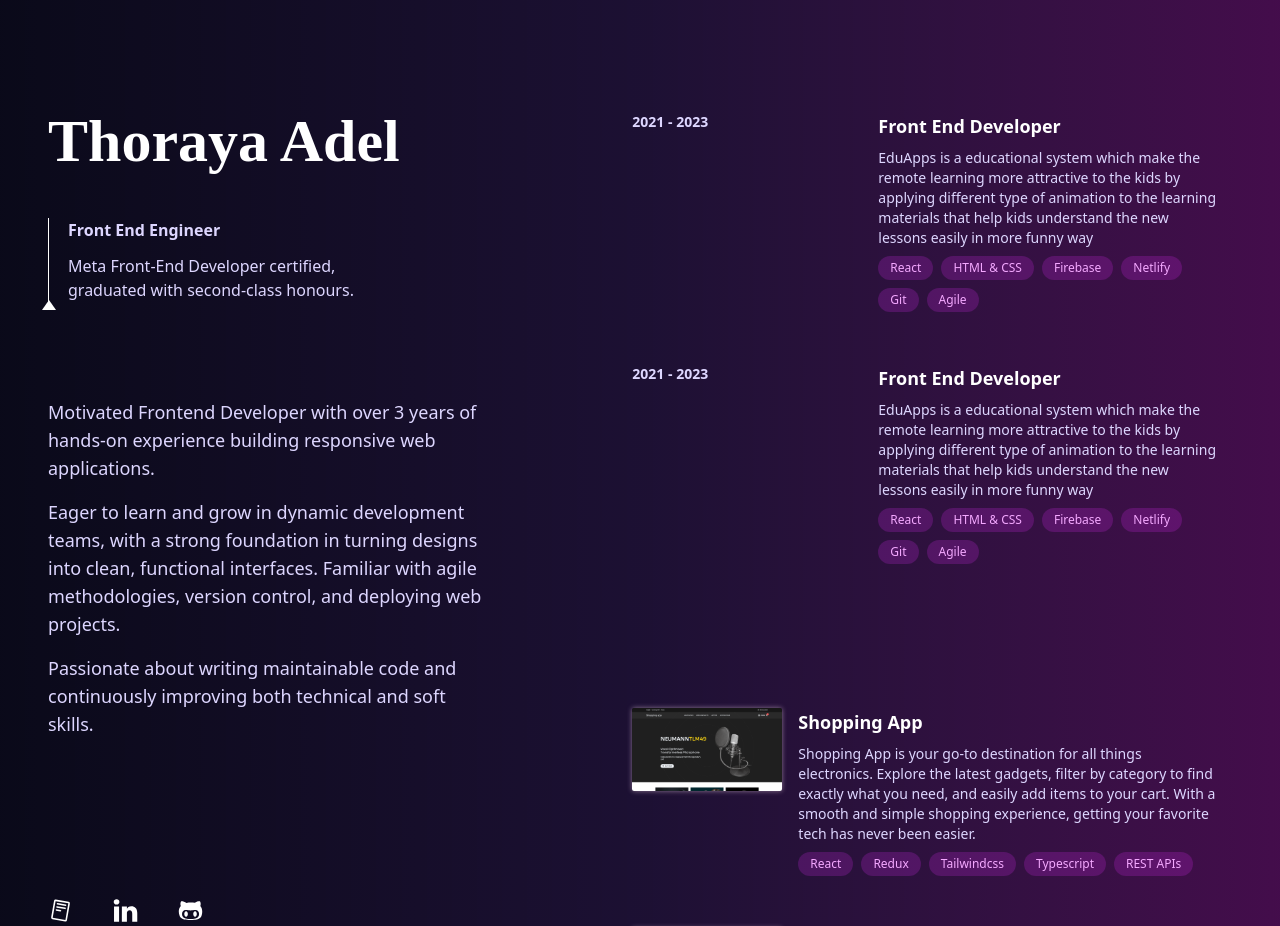
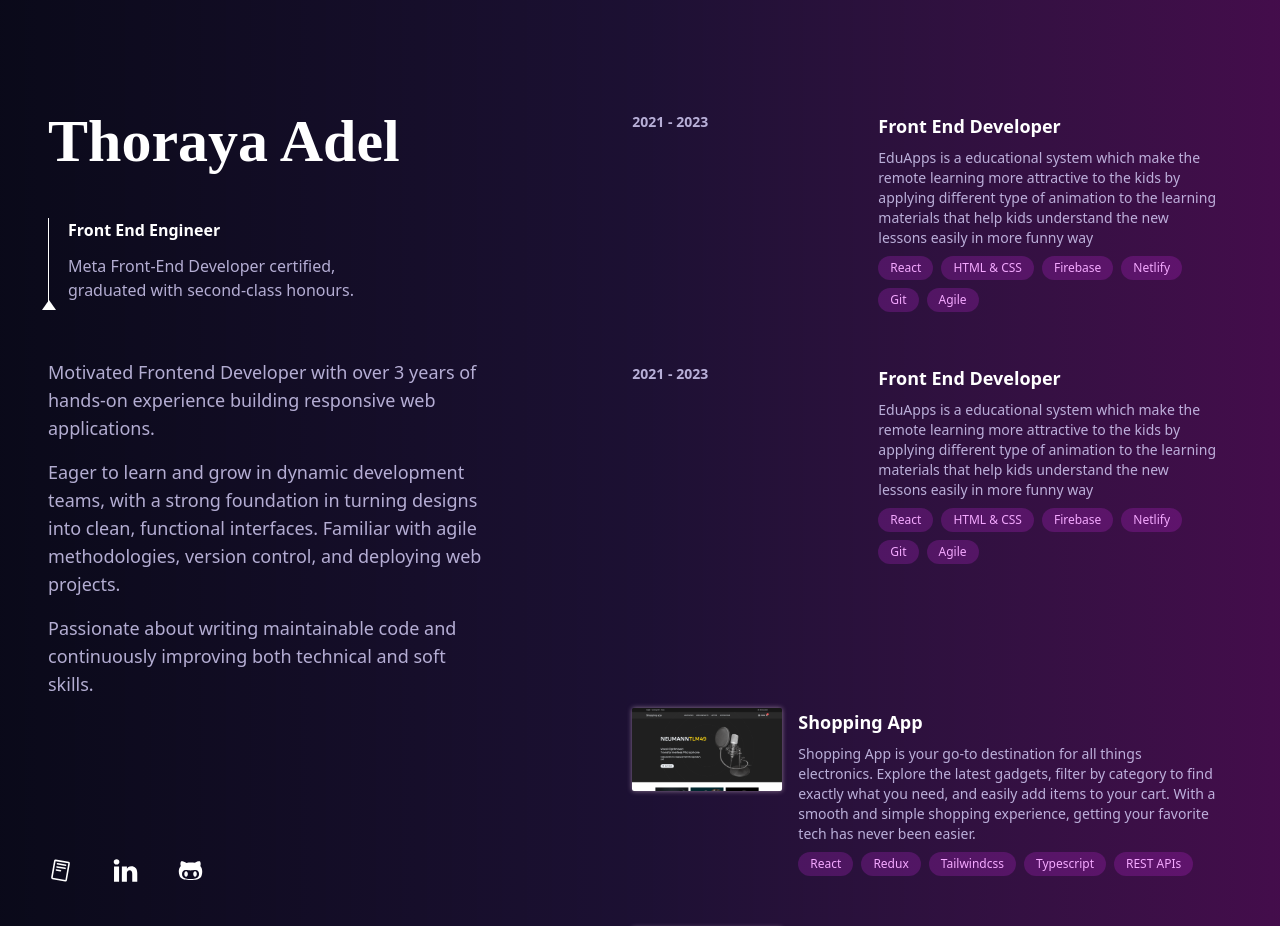
Before and after one commit to ThorayaElsharawy/my-portfolio, a Next.js app: page /about in a window 1280 px wide. Shown: the top 926 px of the page. Built offline with nearby package versions, Linux system fonts and the light colour scheme; a web font is replaced by a local one.

Commit message:
feat: add title section

```diff
--- a/src/app/about/page.tsx
+++ b/src/app/about/page.tsx
@@ -8,15 +8,14 @@ export default function page() {
         <div className="mx-auto min-h-screen max-w-screen-2xl px-6 py-12 md:px-12 md:py-16 lg:py-0 ">
             <main className="lg:flex lg:justify-between lg:gap-4">
                 <div className="lg:sticky lg:top-0 lg:flex lg:max-h-screen lg:w-[48%] lg:flex-col lg:justify-between lg:py-24 ">
-
                     <div className="m-auto flex flex-col justify-center text-white">
                         <Link href='/'>
                             <h1 className="text-[50px] lg:text-[60px] font-bold mb-8 font-poetsen">Thoraya Adel</h1>
                         </Link>
                         <div className="flex items-center gap-2 h-full relative ">
-                            <div className="flex-1 space-y-3 ms-5 text-violet-200">
+                            <div className="flex-1 space-y-3 ms-5">
                                 <p className="font-bold">Front End Engineer</p>
-                                <p className="max-w-[300px]">Meta Front-End Developer certified, graduated with second-class honours. </p>
+                                <p className="max-w-[300px] text-violet-200/80">Meta Front-End Developer certified, graduated with second-class honours. </p>
                             </div>
 
                             <div className="w-[1px] h-full bg-white me-5 absolute" />
@@ -25,21 +24,28 @@ export default function page() {
                                 border-b-[10px] border-t-white
                                 border-r-[7px] border-r-transparent" />
                         </div>
+                        <h2 className="block lg:hidden mt-20 uppercase font-bold mb-10">About</h2>
                         <section className="sm:w-[80%]">
-                            <article className="mt-14 sm:mt-24 leading-7 text-lg space-y-4 text-violet-200">
+                            <article className="lg:mt-14 leading-7 text-lg space-y-4 text-violet-200/80">
                                 <p>Motivated Frontend Developer with over 3 years of hands-on experience building responsive web applications. </p>
                                 <p>Eager to learn and grow in dynamic development teams, with a strong foundation in turning designs into clean, functional interfaces. Familiar with agile methodologies, version control, and deploying web projects. </p>
                                 <p>Passionate about writing maintainable code and continuously improving both technical and soft skills.</p>
                             </article>
                         </section>
-                        <section className="mt-14 md:mt-40">
-                           <Footer />
+                        <section className="mt-14 lg:mt-40">
+                            <Footer />
                         </section>
                     </div>
                 </div>
-                <div className="mt-0 sm:pt-24 lg:w-[52%] lg:py-24 space-y-22 sm:space-y-28">
-                    <ExperiencesList />
-                    <ProjectsList />
+                <div className="pt-5 lg:pt-24 lg:w-[52%] lg:py-24 space-y-22 sm:space-y-28">
+                    <div>
+                        <h2 className="block lg:hidden uppercase font-bold text-white mb-10">Experiences</h2>
+                        <ExperiencesList />
+                    </div>
+                    <div>
+                        <h2 className="block lg:hidden uppercase font-bold text-white mb-10">Projects</h2>
+                        <ProjectsList />
+                    </div>
                 </div>
             </main>
         </div>
--- a/src/components/experiences-list.tsx
+++ b/src/components/experiences-list.tsx
@@ -47,11 +47,11 @@ export default function ExperiencesList() {
                         className={`mb-5 lg:p-4 lg:flex lg:items-start gap-4 text-white hover:bg-white/5 transition-all duration-300 cursor-pointer rounded-sm group ${active === null ? 'opacity-100' : active !== exp && 'opacity-40'}`}
                     >
                         <div className='md:w-[400px] md:min-w-[150px]'>
-                            <h2 className='text-sm text-violet-200 font-semibold'>{experience?.date}</h2>
+                            <h2 className='text-sm text-violet-200/80 font-semibold'>{experience?.date}</h2>
                         </div>
                         <div className="lg:ps-20">
                             <h3 className="font-bold text-lg">{experience?.jobTitle}</h3>
-                            <p className="text-sm mt-2 text-violet-200 leading-5">
+                            <p className="text-sm mt-2 text-violet-200/80 leading-5">
                                 {experience?.desc}
                             </p>
                             <div className="flex flex-wrap mt-2 gap-2">
--- a/src/components/projects-list.tsx
+++ b/src/components/projects-list.tsx
@@ -69,7 +69,7 @@ export default function ProjectsList() {
                         </div>
                         <div className="mt-5 md:mt-0">
                             <h3 className="font-bold text-lg">{project.title}</h3>
-                            <p className="text-sm mt-2 text-violet-200 leading-5 ">{project.des}</p>
+                            <p className="text-sm mt-2 text-violet-200/80 leading-5 ">{project.des}</p>
                             <div className="flex flex-wrap mt-2 gap-2">
                                 {project.tools.map((tool, i) => (
                                     <div key={i} className="rounded-full px-3 py-0.5 text-xs leading-5 bg-fuchsia-500/20 text-fuchsia-300">{tool}</div>
```
